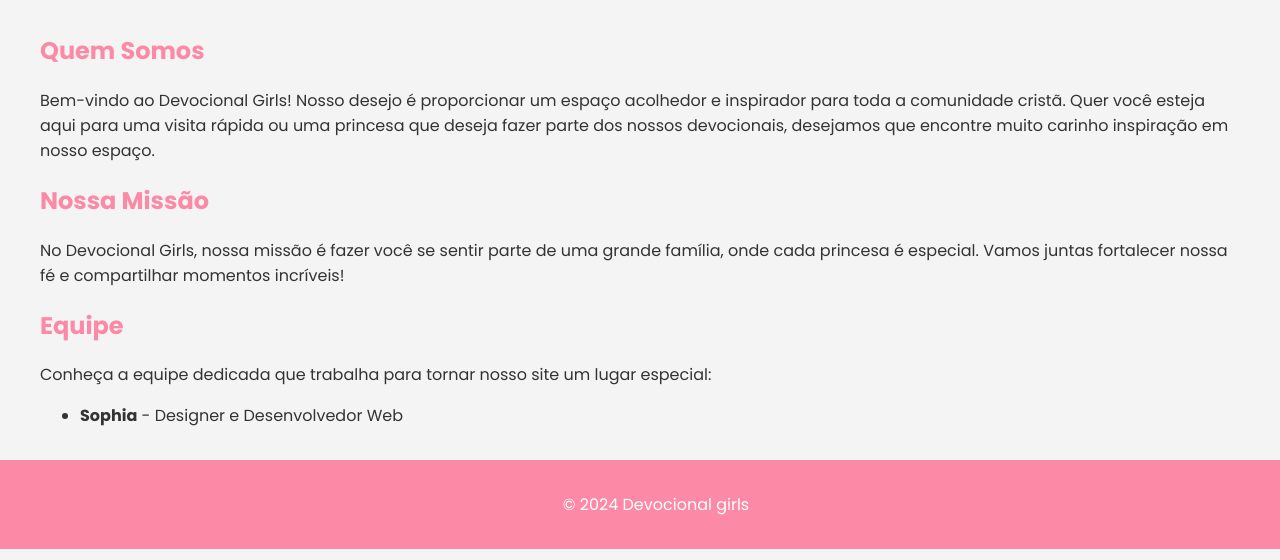
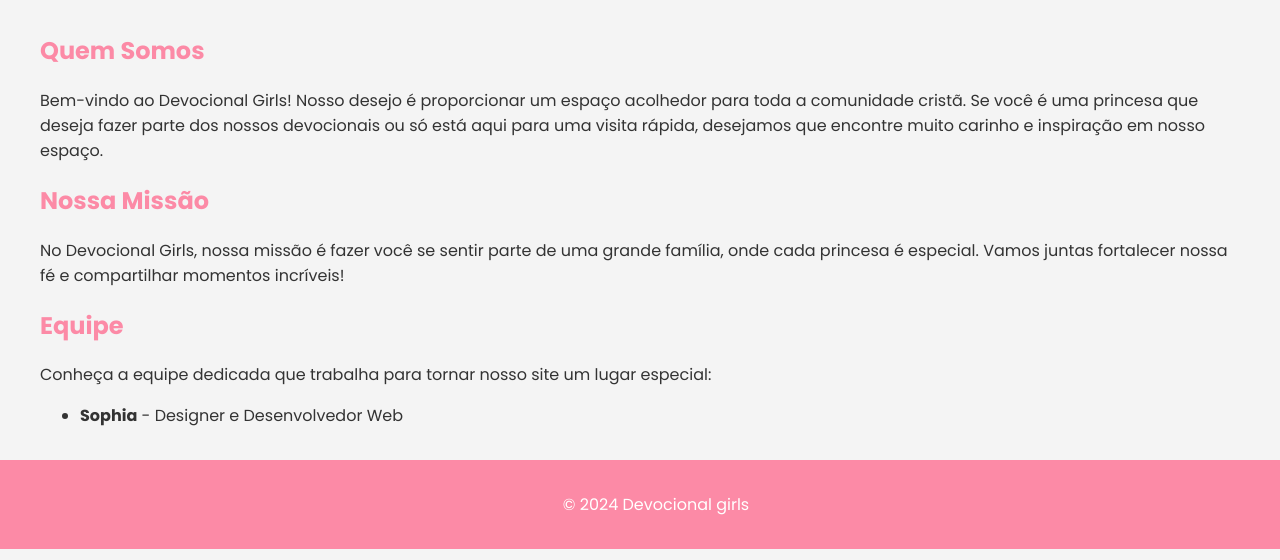
Before and after one commit to sophiagaldino/DEVOCIONAL-GIRLS, a plain HTML site: page sobre.html in a window 1280 px wide. Shown: the part 240-800 px from the top of the page. Drawn offline with Linux system fonts and the light colour scheme.

Commit message:
Atualizar o sobre.html

```diff
--- a/sobre.html
+++ b/sobre.html
@@ -26,11 +26,9 @@
     <main>
         <section>
             <h2>Quem Somos</h2>
-            <p>Bem-vindo ao Devocional Girls! Nosso desejo é proporcionar um espaço acolhedor
-                e inspirador para toda a comunidade cristã. Quer
-                você esteja aqui para uma
-                visita rápida ou uma princesa que deseja fazer parte dos nossos devocionais, desejamos que encontre
-                muito carinho inspiração em nosso espaço.
+            <p>Bem-vindo ao Devocional Girls! Nosso desejo é proporcionar um espaço acolhedor para
+                toda a comunidade cristã. Se você é uma princesa que deseja fazer parte dos nossos devocionais
+                ou só está aqui para uma visita rápida, desejamos que encontre muito carinho e inspiração em nosso espaço.
 
             </p>
         </section>
```
